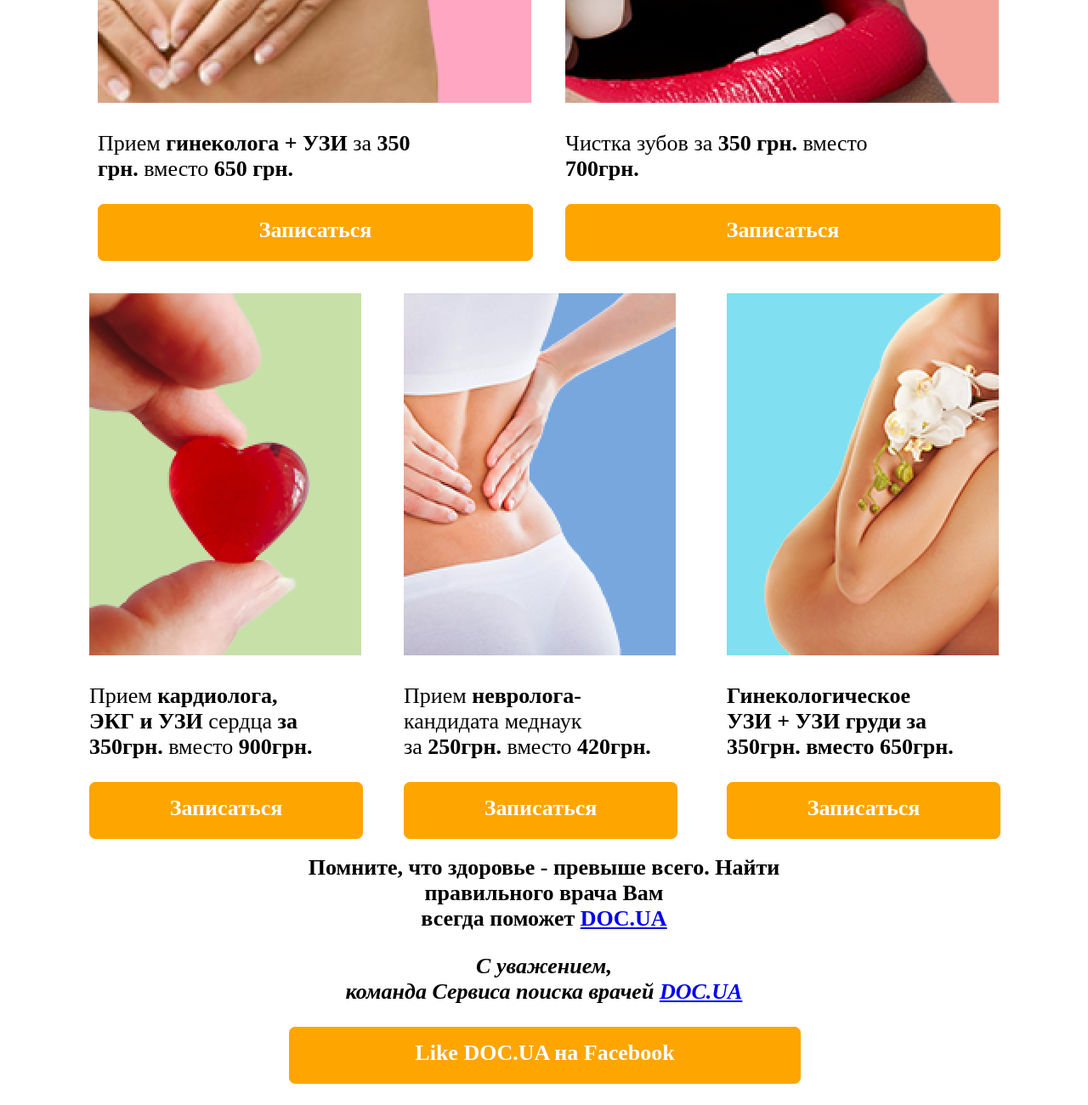
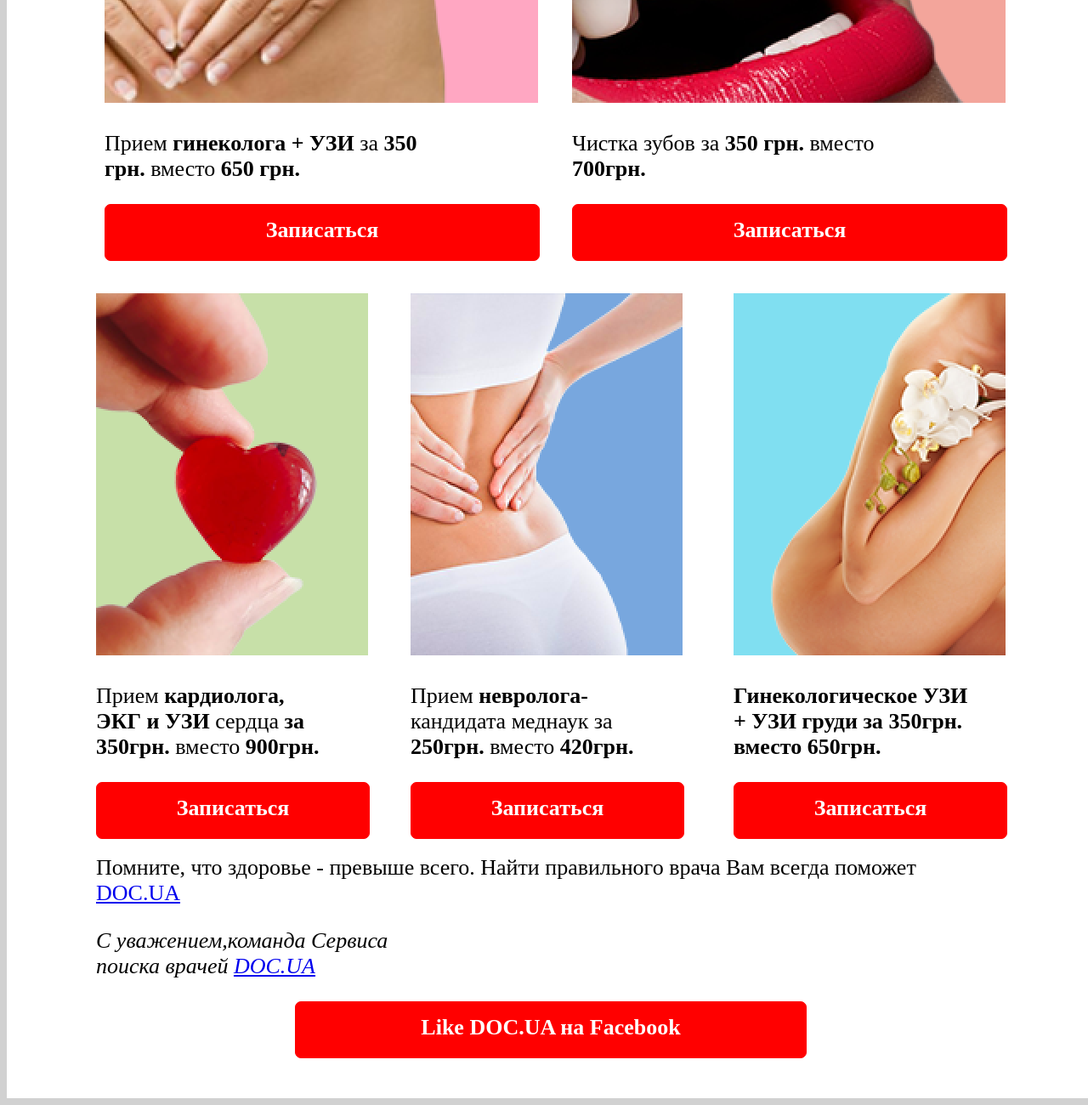
Before and after one commit to MopsPix/HomeWork5-1, a plain HTML site: page index.html in a window 1280 px wide. Shown: the part 1016-2316 px from the top of the page at 85% size. Before the commit the page ends 2291 px from the top, so only its background shows below. Drawn offline with Linux system fonts and the light colour scheme.

Commit message:
Reload HomeWork 5.1

```diff
--- a/index.html
+++ b/index.html
@@ -6,41 +6,42 @@
 	<link rel="stylesheet" href="style.css">
 </head>
 <body>
+	<div class="backwall">
 	<div class="header"><img src="header_bg.gif" alt="doc.ua">
-		<p>Друзья,</p>
-		<p>По нашему 3-х летнему опыту работы мы точно знаем: <b>После Нового <br>года</b> большинство клиник Киева <b>поднимают цены</b></p>
-		<p>Но только до 31 января <a href="#">DOC.UA</a> <b>фиксирует цены на все<br> медицинские услуги,</b> включая консультации и диагностику.</p>
-		<p>У Вас <b>осталось всего 5 дней</b> - успейте записаться!</p>
-		<p>Для Вашего удобства, мы также собрали <b>лучшие предложения</b> от<br> наших клиник-партнеров.</p>
-		<p></p>
+		<p class="friend">Друзья,</p>
+		<p class="content">По нашему 3-х летнему опыту работы мы точно знаем: <b>После Нового года</b> большинство клиник Киева <b>поднимают цены</b></p>
+		<p class="content">Но только до 31 января <a href="#">DOC.UA</a> <b>фиксирует цены на все медицинские услуги,</b> включая консультации и диагностику.</p>
+		<p class="content">У Вас <b>осталось всего 5 дней</b> - успейте записаться!</p>
+		<p class="content">Для Вашего удобства, мы также собрали <b>лучшие предложения</b> от наших клиник-партнеров.</p>
 	</div>
 	<div class="wrap">
 		<div class="main"><img src="i1.png" alt="ginecolog">
-			<p>Прием <b>гинеколога + УЗИ</b> за <b>350<br> грн.</b> вместо <b>650 грн.</b></p>
+			<p class="sidetext">Прием <b>гинеколога + УЗИ</b> за <b>350 грн.</b> вместо <b>650 грн.</b></p>
 			<div class="button"><a href="#" class="callback">Записаться</a></div>
 		</div>
 		<div class="sidebar"><img src="i2.png" alt="mouth">
-			<p>Чистка зубов за <b>350 грн.</b> вместо <br><b>700грн.</b></p>
+			<p class="sidetext">Чистка зубов за <b>350 грн.</b> вместо <b>700грн.</b></p>
 			<div class="button"><a href="#" class="callback">Записаться</a></div>
 		</div>
 	</div>
 	<div class="bottom">
 		<div class="left"><img src="i3.png" alt="heart">
-			<p>Прием <b>кардиолога,<br> ЭКГ и УЗИ</b> сердца <b>за<br> 350грн.</b> вместо <b>900грн.</b> </p>
+			<p class="smalltext">Прием <b>кардиолога, ЭКГ и УЗИ</b> сердца <b>за 350грн.</b> вместо <b>900грн.</b> </p>
 			<div class="button2"><a href="#" class="callback">Записаться</a></div>
 		</div>
 		<div class="center"><img src="i4.png" alt="neurv">
-			<p>Прием <b>невролога-</b><br>кандидата меднаук<br> за <b>250грн.</b> вместо <b>420грн.<br></p>
+			<p class="smalltext">Прием <b>невролога-</b>кандидата меднаук за <b>250грн.</b> вместо <b>420грн.</p>
 			<div class="button2"><a href="#" class="callback">Записаться</a></div>
 		</div>
 		<div class="right"><img src="i5.png" alt="boobs">
-			<p><b>Гинекологическое<br> УЗИ + УЗИ груди</b> за<br> <b>350грн.</b> вместо <b>650грн.</b></p>
+			<p class="smalltext"><b>Гинекологическое УЗИ + УЗИ груди</b> за <b>350грн.</b> вместо <b>650грн.</b></p>
 			<div class="button2"><a href="#" class="callback">Записаться</a></div>
 		</div>
 		<div class="footer">
-			<p>Помните, что здоровье - превыше всего. Найти правильного врача Вам<br>всегда поможет <a href="#">DOC.UA</a></p>
-			<p><i>С уважением,<br>команда Сервиса поиска врачей <a href="#">DOC.UA</a></i></p>
-			<div class="button3"><a href="#" class="callback">Like DOC.UA на Facebook</div>
+			<p>Помните, что здоровье - превыше всего. Найти правильного врача Вам всегда поможет <a href="#">DOC.UA</a></p>
+			<p class="footertext"><i>С уважением,команда Сервиса поиска врачей <a href="#">DOC.UA</a></i></p>
+			<div class="button3"><a href="#" class="callback">Like DOC.UA на Facebook</a></div>
+	</div>
 	</div>
 	</body>
 </html>
--- a/style.css
+++ b/style.css
@@ -1,7 +1,22 @@
+body{
+	background-color: #d1d1d1;
+}
+.backwall{
+	width: 	1280px;
+	height: 2300px;
+	background-color: #fff;
+}
 .header{
-	width: 100%;
+	width: 1070px;
+	font-size: 26px;
+}
+.friend{
 	text-align: center;
-	font-size: 26px;
+}
+.content{
+	width: 850px;
+	margin-left: auto;
+	margin-right:auto;
 }
 .wrap{
 	width: 1070px;
@@ -20,11 +35,14 @@
 	width: 510px;
 	font-size: 26px;
 }
+.sidetext{
+	width: 400px;
+}
 .button{
 	height: 50px;
 	width: 510px;
-	background-color: orange;
-	border: 1px solid orange;
+	background-color: red;
+	border: 1px solid red;
 	border-radius: 7px;
 	text-align: center;
 	font-weight: bold;
@@ -59,31 +77,37 @@ float: right;
 width: 320px;
 height: 426px;
 }
+.smalltext{
+	width: 280px;
+}
 .button2{
 height: 50px;
 width: 320px;
-background-color: orange;
-border:1px solid orange;
+background-color: red;
+border:1px solid red;
 border-radius: 7px;
 text-align: center;;
 font-weight: bold;
 padding-top: 15px;
 }
 .footer{
-	width: 600px;
+	width: 1070px;
 	margin-top: 40px;
-	text-align: center;
 	font-size: 26px;
-	margin-left: auto;
-	margin-right: auto;
+	font-weight: lighter;
 }
 .button3{
 	height: 50px;
 	width: 600px;
-	background-color: orange;
-	border: 1px solid orange;
+	background-color: red;
+	border: 1px solid red;
 	border-radius: 7px;
 	text-align: center;
 	font-weight: bold;
 	padding-top: 15px;
+	margin-left: auto;
+	margin-right: auto;
 }
+.footertext{
+	width: 350px;
+}
```
